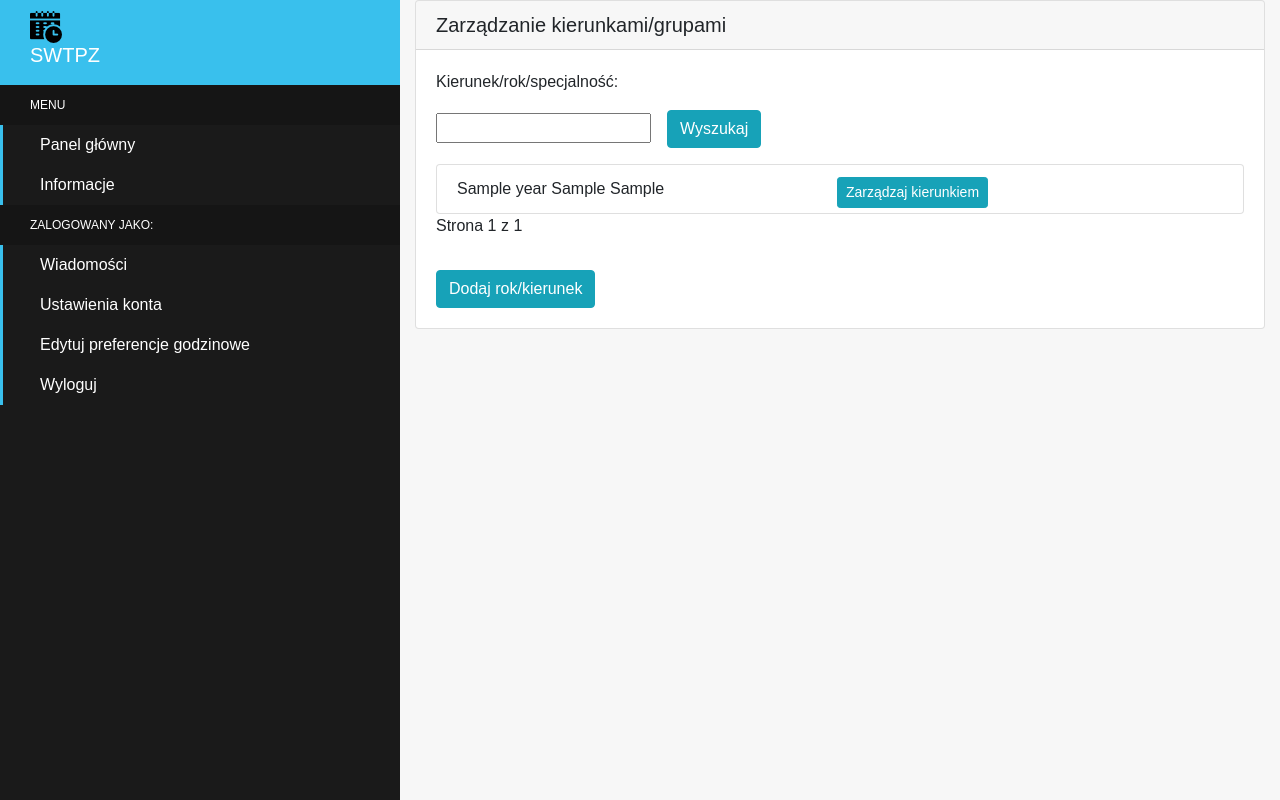
After one commit to MichalM99/System-wspomagajacy-tworzenie-planow-zajec, a Django app: page /schedule/yg_management/ in a window 1280 px wide. The commit adds this page. Run offline with Django 4.2, Linux system fonts and the light colour scheme; tables that the repository leaves empty hold one stand-in row (values such as "Sample post"); some libraries are stand-ins or nearby versions.

Commit message:
Zarządzanie kierunkami/wyszukiwanie/paginacja

```diff
--- a/schedule/forms.py
+++ b/schedule/forms.py
@@ -1,5 +1,5 @@
 from django import forms
-from schedule.models import WeekDay
+from schedule.models import Year, Group
 from schedule.utils import generate_hours
 import datetime as dt
 
@@ -25,3 +25,36 @@ class AddAvailabilityForm(forms.Form):
     to_hour = forms.TimeField(widget=forms.Select(choices=HOURS_LIST, attrs={
         'class': 'form-control-sm'
     }))
+
+
+SEMESTER_CHOICES = (
+    ('letni', 'letni'),
+    ('zimowy', 'zimowy'),
+)
+
+TYPE_OF_STUDIES = (
+    ('stacjonarne', 'stacjonarne'),
+    ('niestacjonarne', 'niestacjonarne'),
+)
+
+
+class AddYear(forms.Form):
+    year_name = forms.CharField(max_length=100, label='Nazwa kierunku')
+    speciality = forms.CharField(max_length=50, label='Specjalność')
+    year_period = forms.CharField(max_length=9, label='Rok akademicki (yyyy/yyyy)')
+    type_of_studies = forms.CharField(label='Tok studiów', widget=forms.Select(choices=TYPE_OF_STUDIES, attrs={
+        'class': 'form-control-sm'
+    }))
+    type_of_semester = forms.CharField(label='Rodzaj semestru', widget=forms.Select(choices=SEMESTER_CHOICES, attrs={
+        'class': 'form-control-sm'
+    }))
+
+
+
+class AddGroup(forms.ModelForm):
+    class Meta:
+        model = Group
+        fields = ('year', 'quantity', 'group_number')
+
+class SearchYear(forms.Form):
+    query = forms.CharField(label='Kierunek/rok/specjalność:')
--- a/schedule/models.py
+++ b/schedule/models.py
@@ -14,11 +14,18 @@ class Schedule(models.Model):
 
 class Year(models.Model):
     year_name = models.CharField(verbose_name='kierunek', max_length=100)
-
+    speciality = models.CharField(verbose_name='Specjalność', max_length=50)
+    year_period = models.CharField(verbose_name='Rok akademicki (yyyy/yyyy)', max_length=9,
+                                   default=str((dt.datetime.now() - dt.timedelta(days=365)).year) + '/' + str(dt.datetime.now().year))
+    type_of_semester = models.CharField(max_length=100, default='letni', verbose_name='Rodzaj semestru')
+    type_of_studies = models.CharField(max_length=100, default='stacjonarne', verbose_name='Tok studiów')
 
     class Meta:
         verbose_name = 'rok'
         verbose_name_plural = 'kierunki'
+
+    def __str__(self):
+        return self.year_name + ' ' +  self.year_period + ' ' + self.type_of_semester + ' ' + self.type_of_studies
 
 
 class Group(models.Model):
@@ -30,6 +37,9 @@ class Group(models.Model):
     class Meta:
         verbose_name = 'grupa'
         verbose_name_plural = 'grupy'
+
+    def __str__(self):
+        return self.year.year_name + ', grupa nr ' + self.group_number + ', liczebność: ' + self.quantity
 
 
 class Lecture(models.Model):
--- a/schedule/urls.py
+++ b/schedule/urls.py
@@ -3,5 +3,8 @@ from schedule import views
 
 urlpatterns = [
     path('set_preferences/', views.set_preferences, name='set_preferences'),
-    path('schedule/set_preferences/delete/<int:id>/', views.delete_availability, name='delete_availability')
+    path('schedule/set_preferences/delete/<int:id>/', views.delete_availability, name='delete_availability'),
+    path('yg_management/', views.year_group_management, name='yg_management'),
+    path('add_year/', views.add_year, name='add_year'),
+    path('add_group/', views.add_group, name='add_group'),
 ]
--- a/schedule/views.py
+++ b/schedule/views.py
@@ -1,9 +1,15 @@
 from django.shortcuts import render
-from schedule.forms import AddAvailabilityForm
+from schedule.forms import AddAvailabilityForm, AddYear, AddGroup, SearchYear
 from schedule.models import WeekDay
 from schedule.models import LecturerAvailability
+from schedule.models import Year, Group
 from django.shortcuts import get_object_or_404
 from django.shortcuts import redirect
+from django.http import JsonResponse
+from django.template.loader import render_to_string
+from django.views.generic import ListView
+from django.db.models import Q
+from django.core.paginator import Paginator
 
 
 
@@ -33,6 +39,7 @@ def set_preferences(request):
                       {'form': form, 'availability': availability})
 
 def delete_availability(request, id):
+    """Deletes single availability based on pk."""
     query = WeekDay.objects.get(id=id)
     query.delete()
     return redirect(request.META['HTTP_REFERER'])
@@ -68,3 +75,43 @@ def validate_availability(request, weekday, from_hour, to_hour):
         return True
     else:
         return True
+
+
+def year_group_management(request):
+    form = SearchYear()
+    query = None
+    results = []
+    if 'query' in request.GET:
+        form = SearchYear(request.GET)
+        if form.is_valid():
+            query = form.cleaned_data['query']
+            results = Year.objects.filter(
+                Q(year_name__icontains=query) | Q(year_period__icontains=query) | Q(speciality__icontains=query)
+            )
+    else:
+        results = Year.objects.all()
+    paginator = Paginator(results, 10)
+    page_number = request.GET.get('page')
+    page_obj = paginator.get_page(page_number)
+    return render(request, 'schedule/year_group_management.html', {'form': form,
+                                                                   'query': query,
+                                                                   'page_obj': page_obj})
+
+
+
+
+def add_year(request):
+    if request.method == 'POST':
+        year_form = AddYear(request.POST)
+        if year_form.is_valid():
+            cd = year_form.cleaned_data
+            Year.objects.create(year_name=cd['year_name'], speciality=cd['speciality'], year_period=cd['year_period'],
+                                type_of_studies=cd['type_of_studies'], type_of_semester=cd['type_of_semester'])
+            return redirect(year_group_management)
+    else:
+        year_form = AddYear()
+    return render(request, 'schedule/add_year.html',{'year_form': year_form})
+
+
+def add_group(request):
+    return render(request, 'schedule/add_group.html',{})
--- a/static/css/dashboard.css
+++ b/static/css/dashboard.css
@@ -96,7 +96,7 @@
 
 #timetableimg {
   padding: 0px;
-  margin 0px;
+  margin: 0px;
 }
 
 #adminhref {
--- /dev/null
+++ b/static/css/schedule/year_group_management.css
@@ -0,0 +1,12 @@
+#searchbutton {
+    margin-left: 1rem;
+}
+
+.pagbtn {
+    margin: 1rem 0.5rem;
+}
+
+.managebtn {
+    position: absolute;
+    left: 25rem;
+}
--- a/templates/dashboard/dashboard.html
+++ b/templates/dashboard/dashboard.html
@@ -55,8 +55,13 @@
       </a>
       </li>
       <li>
+      <a href="{% url "yg_management" %}">
+        <i class="fa fa-cog" aria-hidden="true"></i> Zarządzaj kierunkami/grupami
+      </a>
+      </li>
+      <li>
       <a href="#">
-        <i class="fa fa-cog" aria-hidden="true"></i> Zarządzaj kierunkami/grupami
+        <i class="fa fa-cog" aria-hidden="true"></i> Zarządzaj salami
       </a>
       </li>
       <li>
--- /dev/null
+++ b/templates/schedule/year_group_management.html
@@ -0,0 +1,50 @@
+{% extends "dashboard/dashboard.html" %}
+{% block title %}Zarządzanie jednostkami{% endblock %}
+{% load static %}
+{% load crispy_forms_tags %}
+{% block css %}
+    <link rel='stylesheet' href="{% static 'css/schedule/year_group_management.css' %}" type="text/css"/>
+{% endblock %}
+
+{% block screen %}
+<div class="card">
+  <h5 class="card-header">Zarządzanie kierunkami/grupami</h5>
+  <div class="card-body">
+      <form method="get">
+          <p>{{ form.query.label }}</p>
+          <p>{{ form.query }}<input id="searchbutton" class="btn btn-info" type="submit" value="Wyszukaj"></p>
+
+      </form>
+
+
+          <ul class="list-group">
+              {% for year in page_obj %}
+                  <li class="list-group-item">{{ year.year_name }} {{ year.speciality }} {{ year.year_period }}
+                  <a class="btn btn-info btn-sm managebtn" href="#">Zarządzaj kierunkiem</a></li>
+              {% empty %}
+                  <p>Brak wyników dla podanego wyszukiwania</p>
+              {% endfor %}
+          </ul>
+          <div class="pagination">
+            <span class="step-links">
+                {% if page_obj.has_previous %}
+                    <a class="pagbtn btn btn-info" href="?page=1">pierwsza</a>
+                    <a class="pagbtn btn btn-info" href="?page={{ page_obj.previous_page_number }}">poprzednia</a>
+                {% endif %}
+
+                <span class="current">
+                    Strona {{ page_obj.number }} z {{ page_obj.paginator.num_pages }}
+                </span>
+
+                {% if page_obj.has_next %}
+                    <a class="pagbtn btn btn-info" href="?page={{ page_obj.next_page_number }}">następna</a>
+                    <a class="pagbtn btn btn-info" href="?page={{ page_obj.paginator.num_pages }}">ostatnia</a>
+                {% endif %}
+            </span>
+        </div>
+
+
+      <a href="{% url "add_year" %}" class="btn btn-info" id="registerbutton" type="submit">Dodaj rok/kierunek</a>
+  </div>
+</div>
+{% endblock %}
```
Also changed, not shown: templates/schedule/add_group.html (added, +13 -0 lines), templates/schedule/add_year.html (added, +17 -0 lines), account/migrations/0005_alter_profile_academic_degree.py (added), schedule/migrations/0004_year_type_of_semester_year_type_of_studies_and_more.py (added), schedule/migrations/0005_year_speciality_alter_year_type_of_semester_and_more.py (added).
